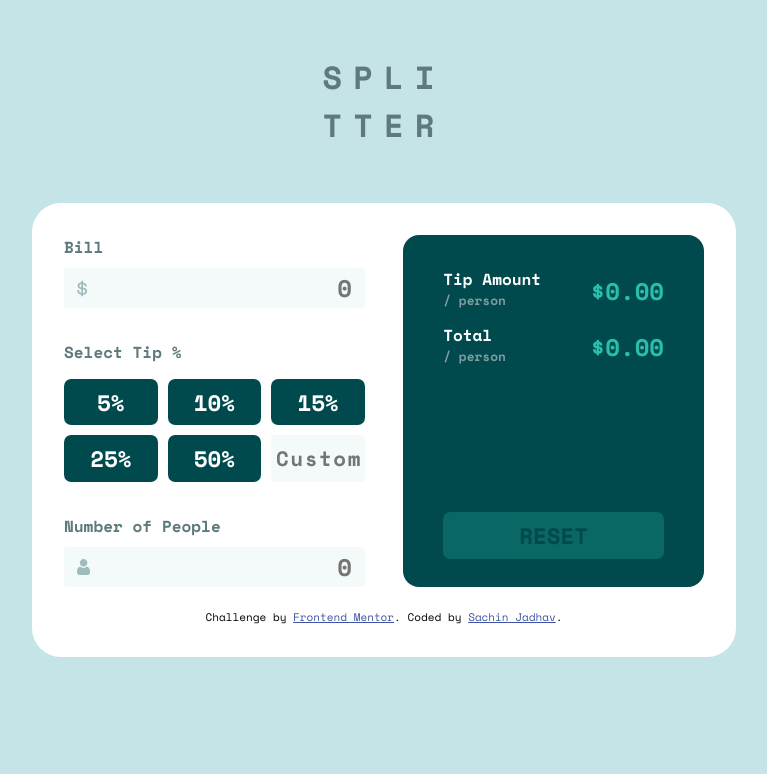
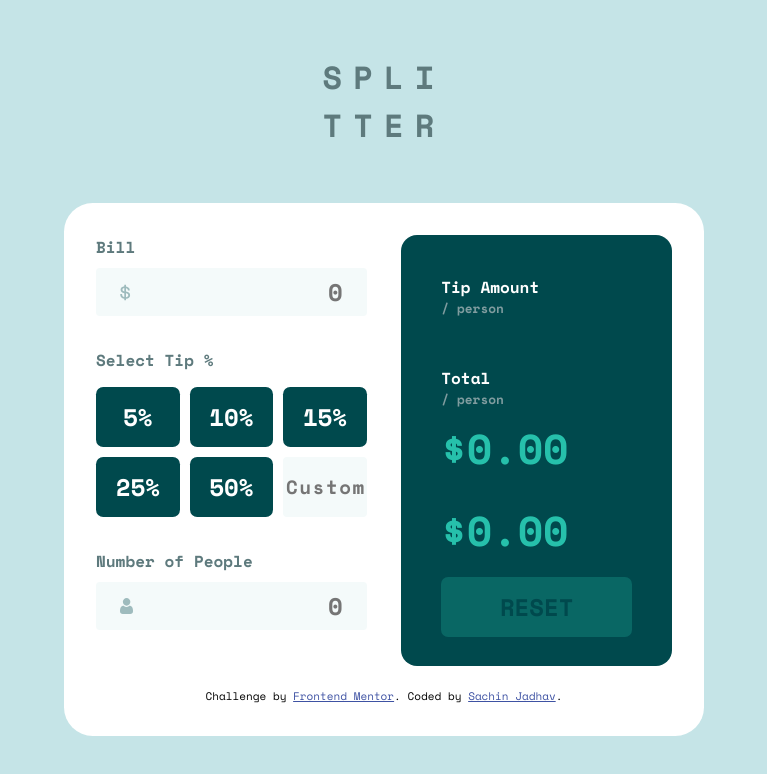
Before and after one commit to Sachin9328/tip-calculator-app, a plain HTML site: page index.html in a window 1280 px wide. Shown: the whole page, without its empty margins (256-1023 px from the left). Drawn offline with nearby package versions, Linux system fonts and the light colour scheme.

Commit message:
Final commit, 100% completed

```diff
--- a/css/style.css
+++ b/css/style.css
@@ -188,7 +188,6 @@ div + div {
 }
 
 .tip-amount-display {
-    align-self: start;
     margin-top: .4rem;
 }
 
@@ -219,7 +218,7 @@ div + div {
         display: flex;
         flex-wrap: wrap;
         flex-direction: row;
-        width: 55%;
+        width: 50%;
         margin: 0 auto;
         border-radius: 1.8rem 1.8rem 1.8rem 1.8rem;
         gap: 6%;
@@ -230,13 +229,23 @@ div + div {
         margin-top: 0;
     }
 
+    .bill__amount, .people-no {
+        padding: 1em;
+    }
+
     .tip__btns {
         grid-template-columns: 1fr 1fr 1fr;
+    }
+
+    button {
+        padding: 0.5em 0.5em;
+        font-size: 1.5rem;
     }
 
     .tip__custom {
         padding-right: 0;
         text-align: center;
+        font-size: 1.6rem;
     }
 
     .tip-amount-div {
@@ -248,6 +257,31 @@ div + div {
         padding: 2em 2.5em 1.8em;
     }
 
+    .col {
+        display: flex;
+        flex-direction: column;
+        align-content: center;
+    }
+
+    .row {
+        display: flex;
+        justify-content: center;
+        flex-direction: column;
+        height: 59px;
+    }
+
+    .accent-title-light {
+        margin-bottom: 0;
+    }
+
+    .tip-amount-display {
+        margin-top: initial;
+    }
+
+    .tip-amount-display, .total-amount-display {
+        font-size: 2.6rem;
+    }
+
     .reset {
         align-self: flex-end;
     }
@@ -256,3 +290,15 @@ div + div {
         flex: 0 0 100%;
     }
 }
+
+@media (min-width: 768px) and (max-width: 1081px) {
+    .tip-amount {
+        margin-top: 2rem;
+    }
+}
+
+@media (min-width: 1082px) and (max-width: 1541px) {
+    .tip__custom {
+        font-size: 1.2rem;
+    }
+}
--- a/index.html
+++ b/index.html
@@ -46,10 +46,14 @@
         <div class="main-cols tip-amount-div">
             <div class="tip-amount">
                 <div class="col">
-                    <h2 class="neutral-title">Tip Amount</h2>
-                    <h3 class="accent-title-light ">/ person</h3>
-                    <h2 class="neutral-title">Total</h2>
-                    <h3 class="accent-title-light">/ person</h3>
+                    <div class="row">
+                        <h2 class="neutral-title">Tip Amount</h2>
+                        <h3 class="accent-title-light">/ person</h3>
+                    </div>
+                    <div class="row">
+                        <h2 class="neutral-title">Total</h2>
+                        <h3 class="accent-title-light">/ person</h3>
+                    </div>
                 </div>
                 <div class="col">
                     <h2 class="tip-amount-display">$0.00</h2>
```
